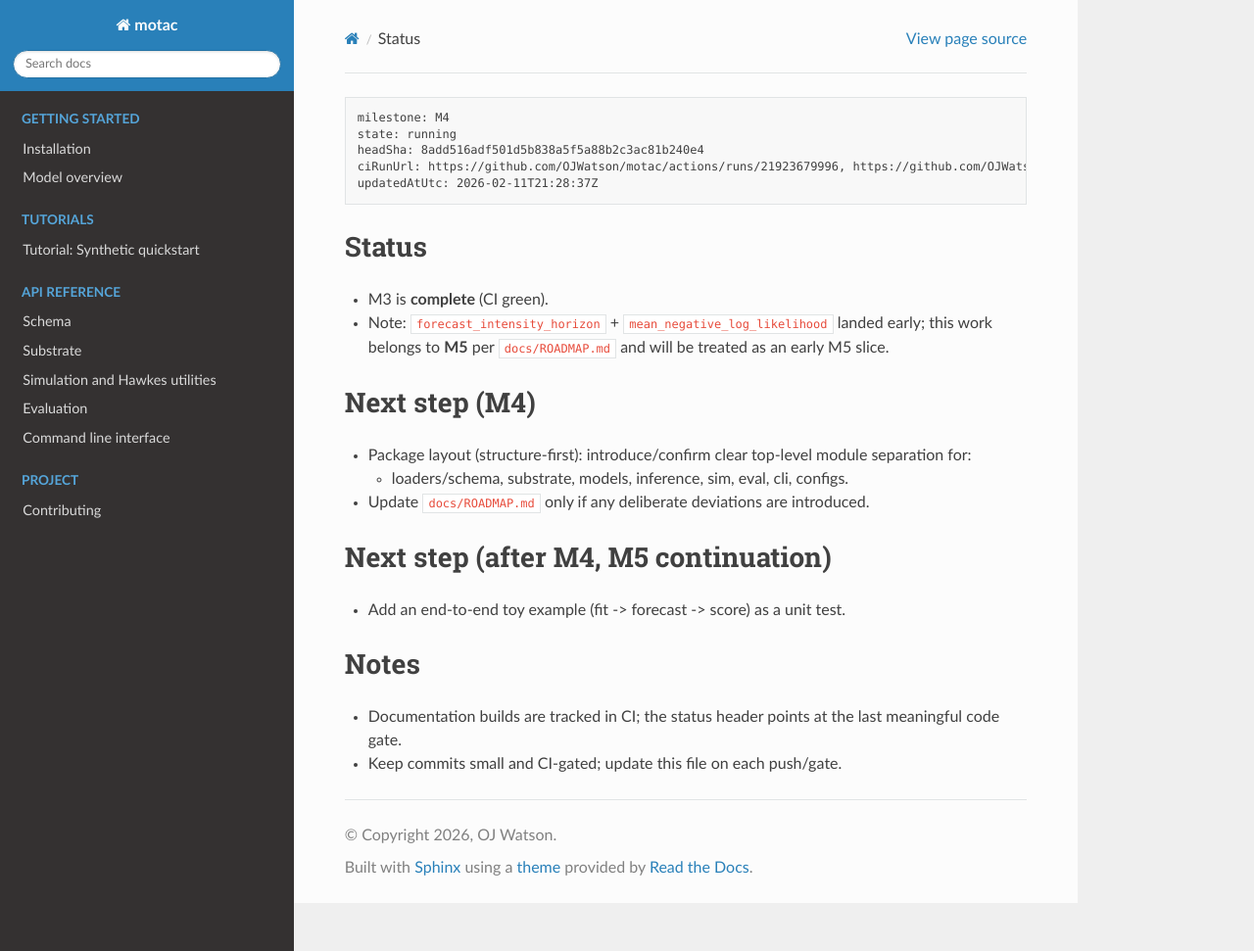
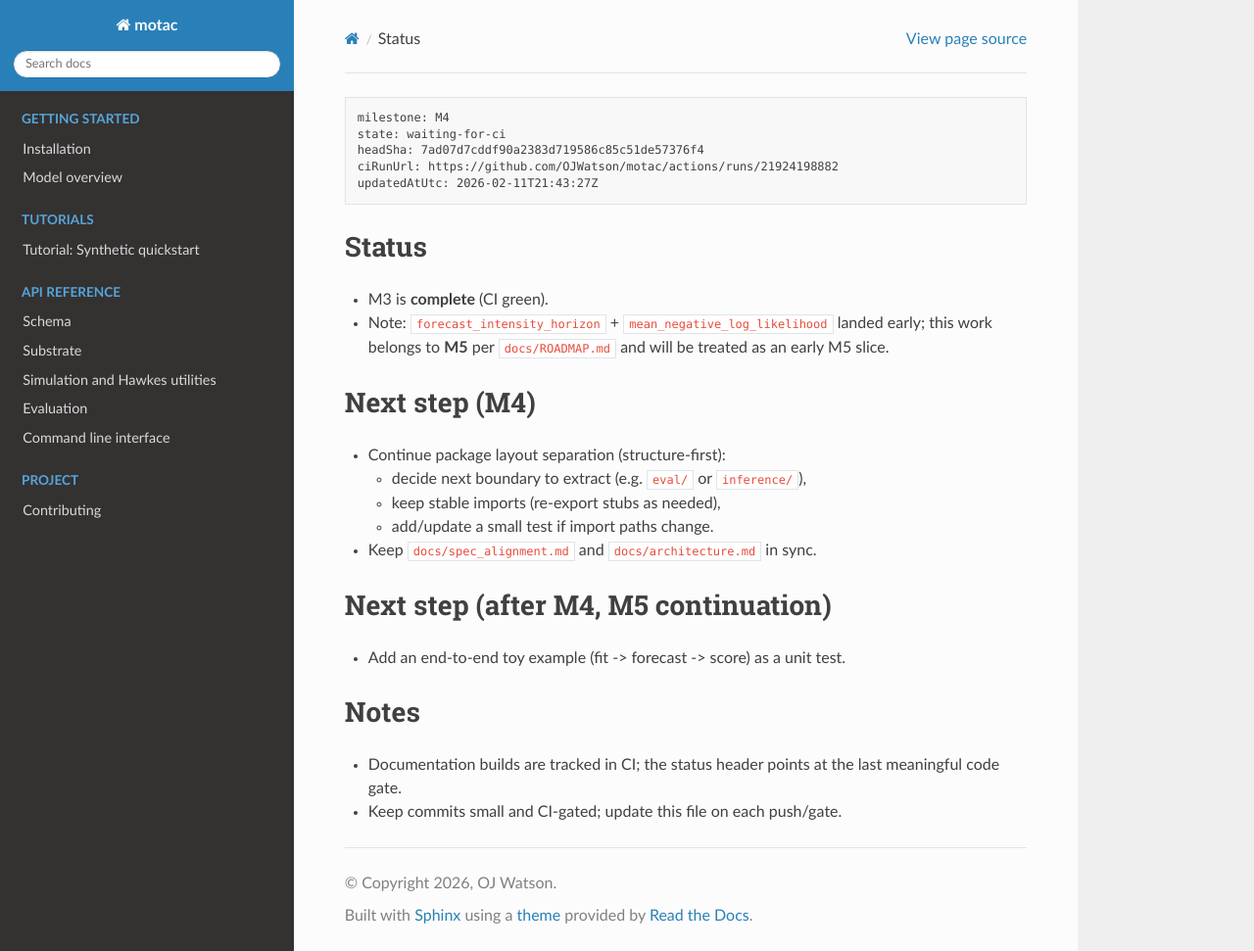
Before and after one commit to OJWatson/motac, a Sphinx documentation site: the page built from docs/STATUS.md, in a window 1280 px wide and 971 px high. Shown: the whole window at 98% size. Built offline with Sphinx 7.4.7 and the Read the Docs theme 3.1.0, drawn with Linux system fonts in a browser that asks for light colours.

Commit message:
Docs: update status for loaders package separation gate

````diff
--- a/docs/STATUS.md
+++ b/docs/STATUS.md
@@ -1,9 +1,9 @@
 ```pm-status
 milestone: M4
-state: running
-headSha: 8add516adf501d5b838a5f5a88b2c3ac81b240e4
-ciRunUrl: https://github.com/OJWatson/motac/actions/runs/21923679996, https://github.com/OJWatson/motac/actions/runs/21923679984, https://github.com/OJWatson/motac/actions/runs/21923679787
-updatedAtUtc: 2026-02-11T21:28:37Z
+state: waiting-for-ci
+headSha: 7ad07d7cddf90a2383d719586c85c51de57376f4
+ciRunUrl: https://github.com/OJWatson/motac/actions/runs/21924198882
+updatedAtUtc: 2026-02-11T21:43:27Z
 ```
 
 ## Status
@@ -11,9 +11,11 @@ updatedAtUtc: 2026-02-11T21:28:37Z
 - Note: `forecast_intensity_horizon` + `mean_negative_log_likelihood` landed early; this work belongs to **M5** per `docs/ROADMAP.md` and will be treated as an early M5 slice.
 
 ## Next step (M4)
-- Package layout (structure-first): introduce/confirm clear top-level module separation for:
-  - loaders/schema, substrate, models, inference, sim, eval, cli, configs.
-- Update `docs/ROADMAP.md` only if any deliberate deviations are introduced.
+- Continue package layout separation (structure-first):
+  - decide next boundary to extract (e.g. `eval/` or `inference/`),
+  - keep stable imports (re-export stubs as needed),
+  - add/update a small test if import paths change.
+- Keep `docs/spec_alignment.md` and `docs/architecture.md` in sync.
 
 ## Next step (after M4, M5 continuation)
 - Add an end-to-end toy example (fit -> forecast -> score) as a unit test.
````
